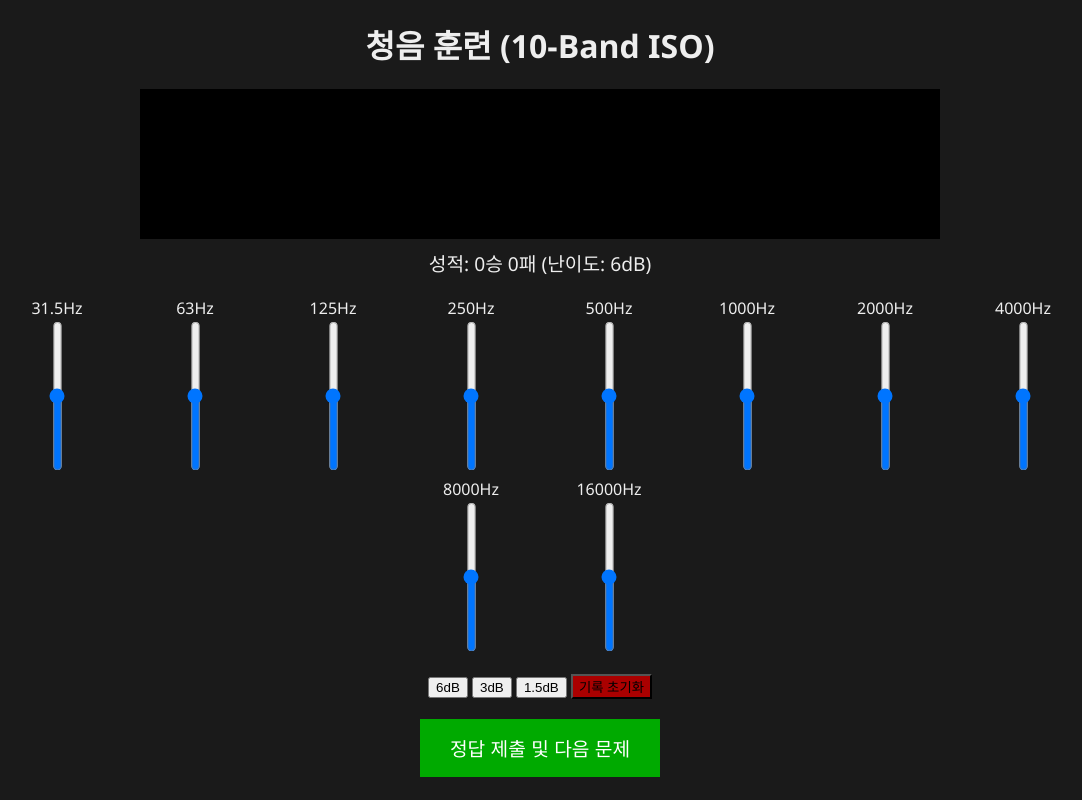
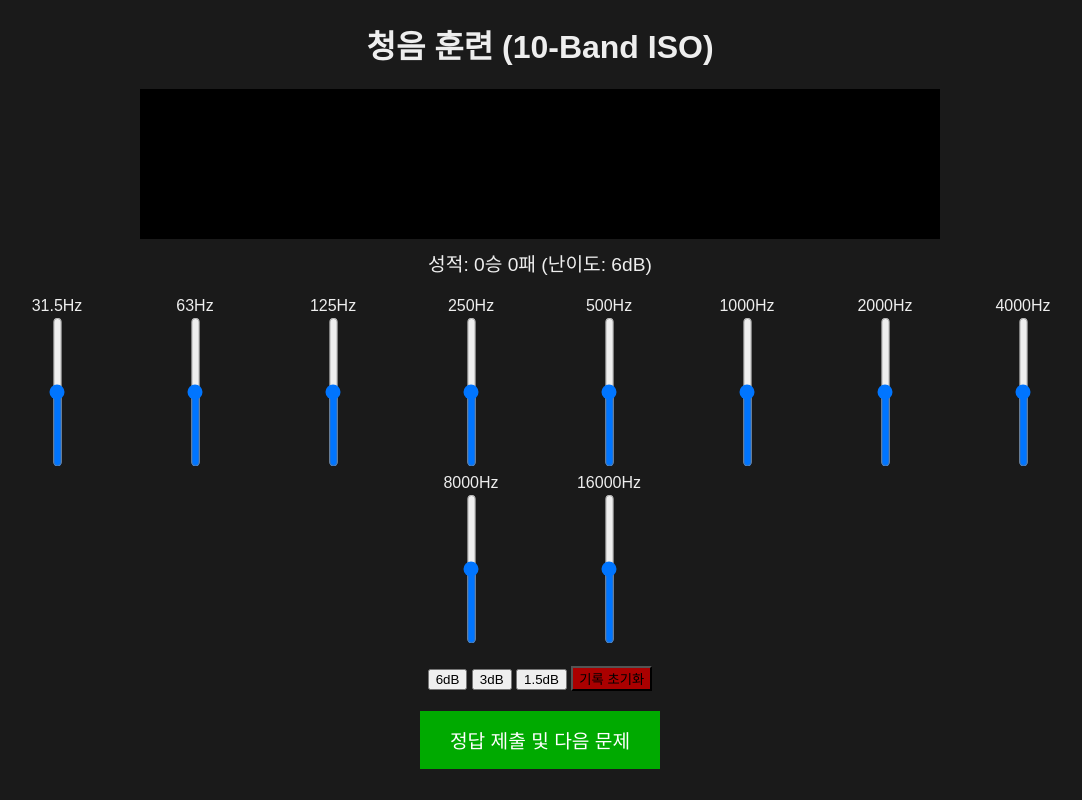
Before and after one commit to supercan777/Ear-Training, a plain HTML site: page index.html in a window 1280 px wide. Both pictures are taken after a click on the button "6dB". Shown: the whole page, without its empty margins (100-1182 px from the left). Drawn offline with Linux system fonts and the light colour scheme.

Commit message:
Update index.html

```diff
--- a/index.html
+++ b/index.html
@@ -2,9 +2,9 @@
 <html lang="ko">
 <head>
     <meta charset="UTF-8">
-    <title>Professional Ear Training v2</title>
+    <title>Professional Ear Training v3</title>
     <style>
-        body { font-family: 'Segoe UI', sans-serif; background: #1a1a1a; color: #eee; text-align: center; }
+        body { font-family: sans-serif; background: #1a1a1a; color: #eee; text-align: center; }
         canvas { width: 100%; max-width: 800px; height: 150px; background: #000; margin: 10px auto; display: block; }
         .controls { display: flex; justify-content: center; gap: 5px; flex-wrap: wrap; margin: 20px; }
         .band { display: flex; flex-direction: column; align-items: center; }
@@ -14,7 +14,7 @@
 <body>
     <h1>청음 훈련 (10-Band ISO)</h1>
     <canvas id="visualizer"></canvas>
-    <div id="status" style="font-size: 1.2em; margin: 10px;">불러오는 중...</div>
+    <div id="status" style="font-size: 1.2em; margin: 10px;">시작하려면 화면을 클릭하세요.</div>
     <div class="controls" id="eq-controls"></div>
     <div style="margin:20px;">
         <button onclick="setDifficulty(6)">6dB</button>
@@ -22,19 +22,17 @@
         <button onclick="setDifficulty(1.5)">1.5dB</button>
         <button onclick="resetStats()" style="background: #a00;">기록 초기화</button>
     </div>
+    <button onclick="checkAnswer()" style="padding:15px 30px; font-size:1.2em; background:#0a0; color:white; border:none; cursor:pointer;">정답 제출 및 다음 문제</button>
 
     <script>
         const ctx = new AudioContext();
         const bands = [31.5, 63, 125, 250, 500, 1000, 2000, 4000, 8000, 16000];
-        let filters = [], targetIdx = -1, difficulty = 6;
-
-        // 데이터 로드 (localStorage)
+        let filters = [], targetIdx = -1, lastIdx = -1, difficulty = 6;
         let stats = JSON.parse(localStorage.getItem('earTrainStats')) || { wins: 0, losses: 0 };
 
         const analyser = ctx.createAnalyser();
         analyser.fftSize = 1024;
 
-        // 핑크 노이즈 엔진
         const source = ctx.createBufferSource();
         source.buffer = (() => {
             const b = ctx.createBuffer(1, ctx.sampleRate * 2, ctx.sampleRate);
@@ -51,16 +49,20 @@
         })();
         source.loop = true;
 
+        // 마스터 게인 추가 (디스토션 방지)
+        const masterGain = ctx.createGain();
+        masterGain.gain.value = 0.25;
+
         let prev = source;
         bands.forEach(f => {
             const filt = ctx.createBiquadFilter();
             filt.type = "peaking"; filt.frequency.value = f; filt.Q.value = 1.4;
             prev.connect(filt); prev = filt; filters.push(filt);
         });
-        prev.connect(analyser); analyser.connect(ctx.destination);
+        prev.connect(masterGain);
+        masterGain.connect(analyser); analyser.connect(ctx.destination);
         source.start();
 
-        // UI
         const container = document.getElementById('eq-controls');
         filters.forEach((f, i) => {
             const div = document.createElement('div');
@@ -69,50 +71,35 @@
             container.appendChild(div);
         });
 
-        function updateStatus() {
-            document.getElementById('status').innerText = `성적: ${stats.wins}승 ${stats.losses}패 (난이도: ${difficulty}dB)`;
-        }
+        function updateStatus() { document.getElementById('status').innerText = `성적: ${stats.wins}승 ${stats.losses}패 (난이도: ${difficulty}dB)`; }
 
-        function setDifficulty(db) {
-            difficulty = db;
-            updateStatus();
-            startQuiz(); // 난이도 변경 시 바로 새 문제
-        }
+        function setDifficulty(db) { difficulty = db; updateStatus(); startQuiz(); }
 
         function startQuiz() {
             ctx.resume();
             filters.forEach(f => f.gain.value = 0);
-            targetIdx = Math.floor(Math.random() * 10);
+            let newIdx = Math.floor(Math.random() * 10);
+            while (newIdx === lastIdx) newIdx = Math.floor(Math.random() * 10);
+            targetIdx = newIdx;
+            lastIdx = targetIdx;
             filters[targetIdx].gain.value = difficulty;
-            // UI 슬라이더 초기화
-            document.querySelectorAll('input').forEach(input => input.value = 0);
+            document.querySelectorAll('input').forEach((input, i) => input.value = 0);
         }
 
         function checkAnswer() {
             let maxGain = -99, userIdx = -1;
             filters.forEach((f, i) => { if(f.gain.value > maxGain) { maxGain = f.gain.value; userIdx = i; } });
-
-            if(userIdx === targetIdx) {
-                stats.wins++;
-                alert("정답! 다음 문제로 넘어갑니다.");
-            } else {
-                stats.losses++;
-                alert("오답입니다. 정답은 " + bands[targetIdx] + "Hz였습니다.");
-            }
+            if(userIdx === targetIdx) { stats.wins++; alert("정답!"); }
+            else { stats.losses++; alert("오답! 정답: " + bands[targetIdx] + "Hz"); }
             localStorage.setItem('earTrainStats', JSON.stringify(stats));
             updateStatus();
-            startQuiz(); // 자동 다음 문제
+            startQuiz();
         }
 
         function resetStats() { stats = {wins: 0, losses: 0}; localStorage.removeItem('earTrainStats'); updateStatus(); }
 
-        // 버튼 추가 (정답 확인 버튼)
-        document.body.insertAdjacentHTML('beforeend', '<button onclick="checkAnswer()" style="padding:15px 30px; font-size:1.2em; background:#0a0; color:white; border:none; cursor:pointer;">정답 제출 및 다음 문제</button>');
+        updateStatus();
 
-        updateStatus();
-        startQuiz();
-
-        // 시각화
         const canvas = document.getElementById('visualizer');
         const canvasCtx = canvas.getContext('2d');
         function draw() {
```
